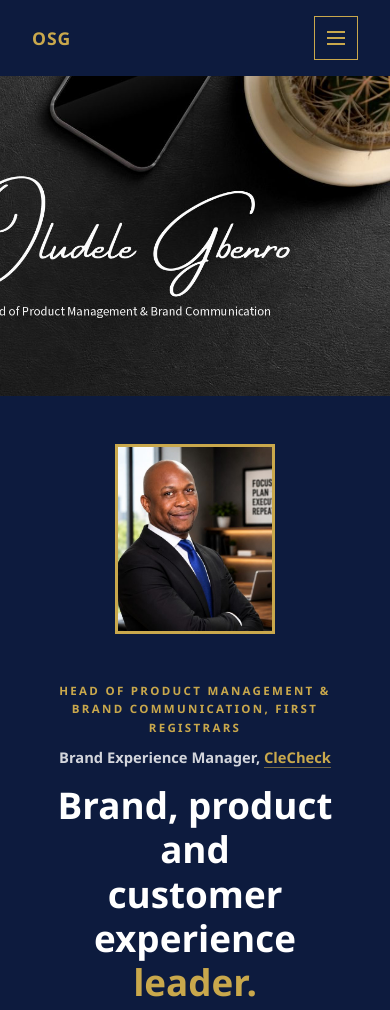
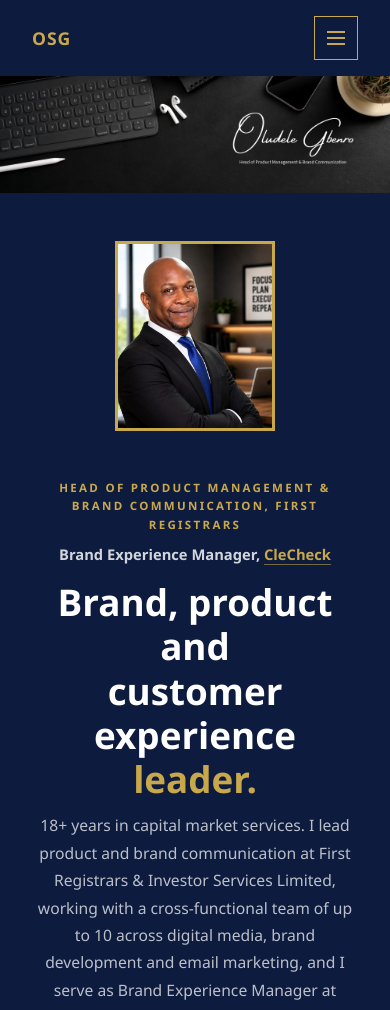
Before and after one commit to deleg15/oludelegbenro, a plain HTML site: page index.html in a window 390 px wide. Shown: the top 1010 px of the page. Drawn offline with Linux system fonts and the light colour scheme.

Commit message:
Keep the hero banner a short strip on small screens.
The width and height attributes added to reduce layout shift were filling the 320px max height on mobile. Setting height to auto restores the original aspect ratio so the headline sits nearer the first screen.

```diff
--- a/index.html
+++ b/index.html
@@ -52,7 +52,7 @@ nav{background:var(--navy);padding:1rem 2rem;display:flex;justify-content:space-
 .nav-links a:hover{color:var(--gold)}
 
 .hero-wrap{background:var(--navy);padding:0}
-.hero-banner{width:100%;display:block;max-height:320px;object-fit:cover;object-position:right center}
+.hero-banner{width:100%;height:auto;display:block;max-height:320px;object-fit:cover;object-position:right center}
 .hero-content{padding:3rem 2rem;max-width:1100px;margin:0 auto;display:grid;grid-template-columns:220px 1fr;gap:3rem;align-items:center}
 .hero-photo{width:220px;height:265px;object-fit:cover;object-position:top;border:3px solid var(--gold)}
 .hero-eyebrow{color:var(--gold);font-size:0.72rem;letter-spacing:0.2em;text-transform:uppercase;font-weight:700;margin-bottom:0.7rem}
```
Also changed, not shown: gallery.html (+1 -1 lines).
